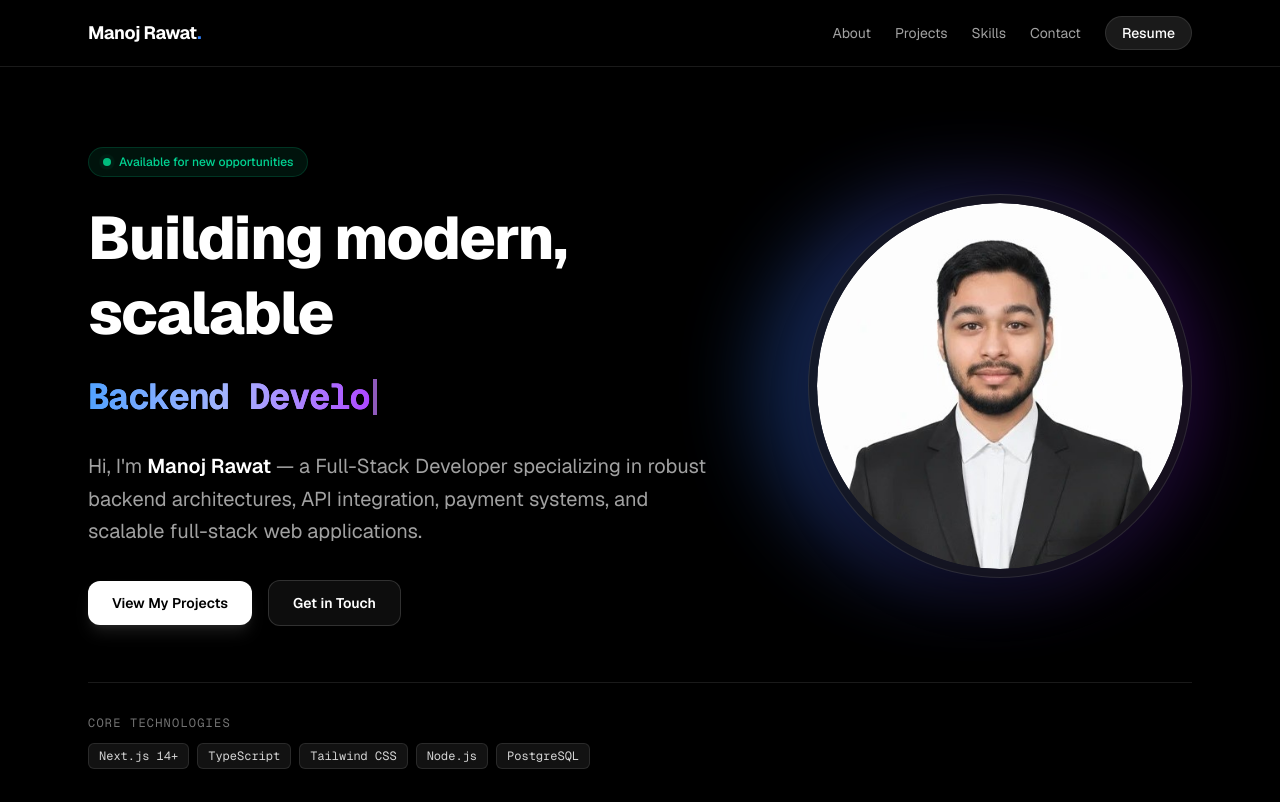
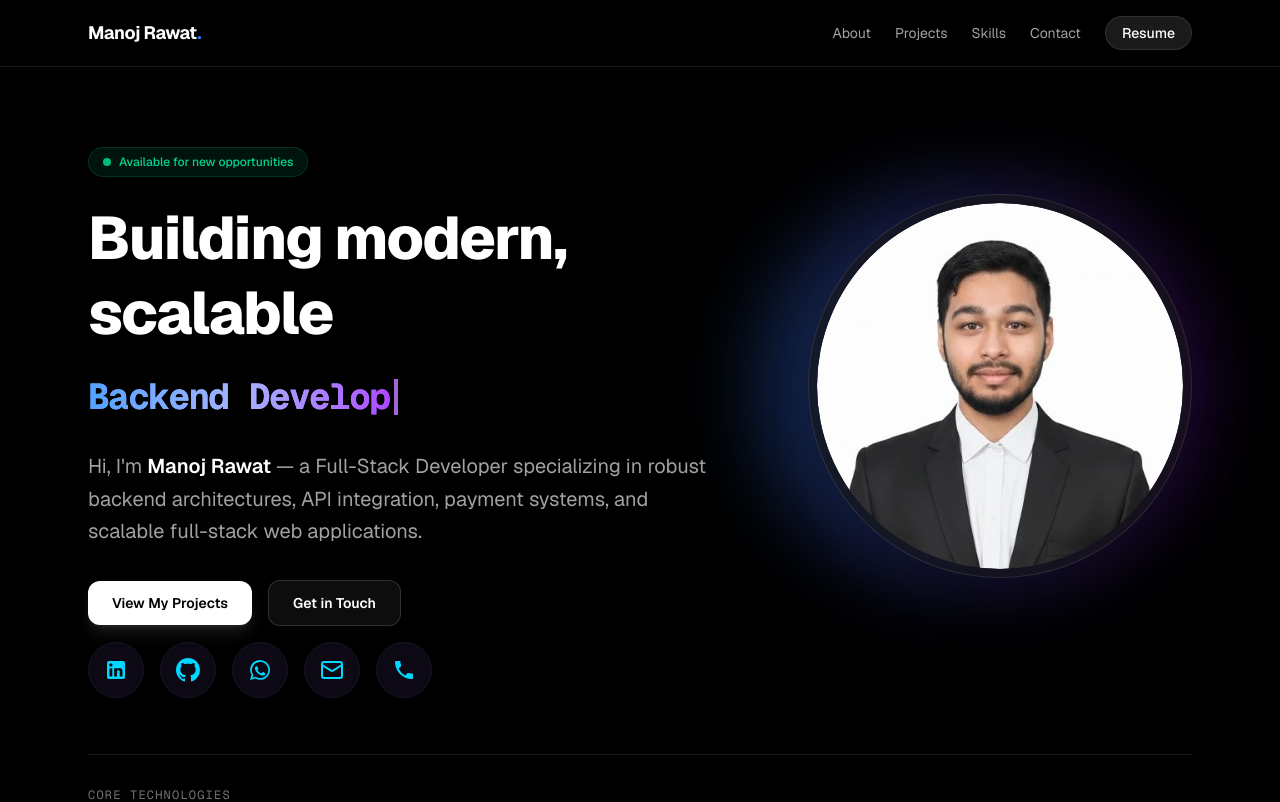
Before and after one commit to manojrawat87634/Portfolio, a Next.js app: page / in a window 1280 px wide. Shown: the top 802 px of the page. Built offline with nearby package versions, Linux system fonts and the light colour scheme.

Commit message:
my portfolio

```diff
--- a/app/component/hero/Hero.tsx
+++ b/app/component/hero/Hero.tsx
@@ -3,10 +3,11 @@
 import Link from "next/link";
 import Image from "next/image";
 import TypingEffect from "../typingEffect/TypingEffect";
+import SocialLinks from "../socialMedia/SocialMedia";
 
 export default function Hero() {
   return (
-    <section className="relative pt-10 pb-10 md:pt-20 md:pb-20">
+    <section className="relative pb-10 pt-10 md:pb-20 md:pt-20">
       <div className="grid grid-cols-1 items-center gap-12 lg:grid-cols-12">
         {/* Left Column: Text & Content */}
         <div className="flex flex-col items-start lg:col-span-7">
@@ -20,7 +21,7 @@ export default function Hero() {
           </div>
 
           {/* 2. Main Headline */}
-          <h1 className="mt-6 text-3xl font-extrabold tracking-tight text-white sm:text-5xl lg:text-6xl leading-tight">
+          <h1 className="mt-6 text-3xl font-extrabold leading-tight tracking-tight text-white sm:text-5xl lg:text-6xl">
             Building modern, scalable <br />
             <span className="inline-flex items-center bg-gradient-to-r from-blue-400 via-indigo-300 to-purple-500 bg-clip-text text-transparent">
               <TypingEffect />
@@ -28,21 +29,21 @@ export default function Hero() {
           </h1>
 
           {/* 3. Subtitle / Value Proposition */}
-          <p className="mt-6 max-w-2xl text-lg text-neutral-400 sm:text-xl leading-relaxed">
-            Hi, I'm <strong className="text-white font-semibold">Manoj Rawat</strong> — a Full-Stack Developer specializing in robust backend architectures, API integration, payment systems, and scalable full-stack web applications.
+          <p className="mt-6 max-w-2xl text-lg leading-relaxed text-neutral-400 sm:text-xl">
+            Hi, I'm <strong className="font-semibold text-white">Manoj Rawat</strong> — a Full-Stack Developer specializing in robust backend architectures, API integration, payment systems, and scalable full-stack web applications.
           </p>
 
           {/* 4. Call-To-Action (CTA) Buttons */}
           <div className="mt-8 flex flex-wrap items-center gap-4">
             <Link
               href="#projects"
-              className="rounded-xl bg-white px-6 py-3 text-sm font-semibold text-black transition-all hover:bg-neutral-200 active:scale-95 shadow-lg shadow-white/10"
+              className="rounded-xl bg-white px-6 py-3 text-sm font-semibold text-black shadow-lg shadow-white/10 transition-all hover:bg-neutral-200 active:scale-95"
             >
               View My Projects
             </Link>
             <Link
               href="#contact"
-              className="rounded-xl border border-white/15 bg-white/5 px-6 py-3 text-sm font-semibold text-white transition-all hover:bg-white/10 hover:border-white/25 active:scale-95"
+              className="rounded-xl border border-white/15 bg-white/5 px-6 py-3 text-sm font-semibold text-white transition-all hover:border-white/25 hover:bg-white/10 active:scale-95"
             >
               Get in Touch
             </Link>
@@ -55,26 +56,29 @@ export default function Hero() {
           <div className="absolute -inset-1 rounded-full bg-gradient-to-r from-blue-500 via-indigo-500 to-purple-600 opacity-30 blur-2xl transition duration-1000 group-hover:opacity-100"></div>
 
           {/* Image Container Card */}
-          <div className="relative aspect-square w-full max-w-sm overflow-hidden rounded-full border border-white/10 bg-neutral-900/60 p-2 backdrop-blur-xl shadow-2xl">
+          <div className="relative aspect-square w-full max-w-sm overflow-hidden rounded-full border border-white/10 bg-neutral-900/60 p-2 shadow-2xl backdrop-blur-xl">
             <div className="relative h-full w-full overflow-hidden rounded-full">
               <Image
-                src="/profile1.jpg" // Replace with your image path or URL
+                src="/profile1.jpg"
                 alt="Manoj Rawat"
                 fill
                 priority
-                className="object-cover transition-transform duration-500 rounded-full hover:scale-105"
+                className="rounded-full object-cover transition-transform duration-500 hover:scale-105"
               />
             </div>
           </div>
         </div>
       </div>
 
+      {/* Social Media */}
+      <SocialLinks />
+
       {/* 5. Quick Tech Stack Pills */}
-      <div className="mt-14 pt-8 border-t border-white/10 w-full flex flex-col gap-3">
-        <span className="text-xs uppercase tracking-widest text-neutral-500 font-mono">
+      <div className="mt-14 flex w-full flex-col gap-3 border-t border-white/10 pt-8">
+        <span className="font-mono text-xs uppercase tracking-widest text-neutral-500">
           Core Technologies
         </span>
-        <div className="flex flex-wrap gap-2 text-xs font-mono text-neutral-300">
+        <div className="flex flex-wrap gap-2 font-mono text-xs text-neutral-300">
           <span className="rounded-md border border-white/10 bg-neutral-900/80 px-2.5 py-1">
             Next.js 14+
           </span>
--- /dev/null
+++ b/app/component/socialMedia/SocialMedia.tsx
@@ -0,0 +1,77 @@
+"use client";
+
+import React from "react";
+
+interface SocialLink {
+  name: string;
+  url: string;
+  icon: React.ReactNode;
+}
+
+const socialLinks: SocialLink[] = [
+  {
+    name: "LinkedIn",
+    url: "https://linkedin.com/in/your-username",
+    icon: (
+      <svg className="h-6 w-6 fill-[#00d8ff]" viewBox="0 0 24 24">
+        <path d="M19 3a2 2 0 0 1 2 2v14a2 2 0 0 1-2 2H5a2 2 0 0 1-2-2V5a2 2 0 0 1 2-2h14m-.5 15.5v-5.3a3.26 3.26 0 0 0-3.26-3.26c-.85 0-1.84.52-2.28 1.3v-1.11h-2.79v8.37h2.79v-4.93c0-.77.62-1.4 1.39-1.4a1.4 1.4 0 0 1 1.4 1.4v4.93h2.75M6.88 8.56a1.68 1.68 0 0 0 1.68-1.68c0-.93-.75-1.69-1.68-1.69a1.69 1.69 0 0 0-1.69 1.69c0 .93.76 1.68 1.69 1.68m1.39 9.94v-8.37H5.5v8.37h2.77z" />
+      </svg>
+    ),
+  },
+  {
+    name: "GitHub",
+    url: "https://github.com/your-username",
+    icon: (
+      <svg className="h-6 w-6 fill-[#00d8ff]" viewBox="0 0 24 24">
+        <path d="M12 0C5.37 0 0 5.37 0 12c0 5.31 3.435 9.795 8.205 11.385.6.105.825-.255.825-.57 0-.285-.015-1.23-.015-2.235-3.015.555-3.795-.735-4.035-1.41-.135-.345-.72-1.41-1.23-1.695-.42-.225-1.02-.78-.015-.795.945-.015 1.62.87 1.845 1.23 1.08 1.815 2.805 1.305 3.495.99.105-.78.42-1.305.765-1.605-2.67-.3-5.46-1.335-5.46-5.925 0-1.305.465-2.385 1.23-3.225-.12-.3-.54-1.53.12-3.18 0 0 1.005-.315 3.3 1.23.96-.27 1.98-.405 3-.405s2.04.135 3 .405c2.295-1.56 3.3-1.23 3.3-1.23.66 1.65.24 2.88.12 3.18.765.84 1.23 1.905 1.23 3.225 0 4.605-2.805 5.625-5.475 5.925.435.375.81 1.095.81 2.22 0 1.605-.015 2.895-.015 3.3 0 .315.225.69.825.57A12.02 12.02 0 0024 12c0-6.63-5.37-12-12-12z" />
+      </svg>
+    ),
+  },
+  {
+    name: "WhatsApp",
+    url: "https://wa.me/919876543210", // Replace with your WhatsApp phone number
+    icon: (
+      <svg className="h-6 w-6 fill-[#00d8ff]" viewBox="0 0 24 24">
+        <path d="M12.04 2c-5.46 0-9.91 4.45-9.91 9.91 0 1.75.46 3.45 1.32 4.95L2.05 22l5.25-1.38c1.45.79 3.08 1.21 4.74 1.21 5.46 0 9.91-4.45 9.91-9.91 0-2.65-1.03-5.14-2.9-7.01A9.816 9.816 0 0 0 12.04 2m.01 1.67c4.54 0 8.24 3.7 8.24 8.24 0 2.2-.86 4.27-2.42 5.82a8.188 8.188 0 0 1-5.82 2.42c-1.46 0-2.9-.38-4.17-1.11l-.3-.18-3.1 1 .82-3.02-.2-.31a8.17 8.17 0 0 1-1.25-4.32c0-4.54 3.7-8.24 8.24-8.24m4.53 10.89c-.25-.13-1.47-.72-1.7-.81-.23-.08-.39-.13-.56.13-.17.25-.65.81-.8 1-.15.17-.29.19-.54.06-.25-.13-1.06-.39-2.02-1.25-.75-.67-1.26-1.5-1.41-1.75-.15-.25-.02-.38.11-.51.11-.11.25-.29.38-.44.13-.15.17-.25.25-.42.08-.17.04-.31-.02-.44-.06-.13-.56-1.35-.77-1.85-.2-.48-.41-.42-.56-.43h-.48c-.17 0-.44.06-.67.31-.23.25-.88.86-.88 2.1 0 1.24.9 2.44 1.03 2.61.13.17 1.77 2.7 4.29 3.79.6.26 1.07.41 1.44.53.6.19 1.15.16 1.58.1.48-.07 1.47-.6 1.68-1.18.21-.58.21-1.08.15-1.18-.07-.1-.23-.17-.48-.29z" />
+      </svg>
+    ),
+  },
+  {
+    name: "Email",
+    url: "mailto:your.email@example.com", // Replace with your email address
+    icon: (
+      <svg className="h-6 w-6 stroke-[#00d8ff] fill-none" viewBox="0 0 24 24" strokeWidth="2" strokeLinecap="round" strokeLinejoin="round">
+        <rect width="20" height="16" x="2" y="4" rx="2" />
+        <path d="m22 7-8.97 5.7a1.94 1.94 0 0 1-2.06 0L2 7" />
+      </svg>
+    ),
+  },
+  {
+    name: "Call Now",
+    url: "tel:+919876543210", // Replace with your phone number
+    icon: (
+      <svg className="h-6 w-6 fill-[#00d8ff]" viewBox="0 0 24 24">
+        <path d="M6.62 10.79a15.053 15.053 0 0 0 6.59 6.59l2.2-2.2c.27-.27.67-.36 1.02-.24 1.12.37 2.33.57 3.57.57.55 0 1 .45 1 1V20c0 .55-.45 1-1 1-9.39 0-17-7.61-17-17 0-.55.45-1 1-1h3.5c.55 0 1 .45 1 1 0 1.25.2 2.45.57 3.57.11.35.03.74-.25 1.02l-2.2 2.2z" />
+      </svg>
+    ),
+  },
+];
+
+export default function SocialLinks() {
+  return (
+    <div className="flex flex-wrap items-center gap-4 mt-4">
+      {socialLinks.map((item) => (
+        <a
+          key={item.name}
+          href={item.url}
+          target="_blank"
+          rel="noopener noreferrer"
+          aria-label={item.name}
+          className="group flex h-14 w-14 items-center justify-center rounded-full bg-[#0d0914] border border-[#1a1329] shadow-lg transition-all duration-300 hover:scale-110 hover:border-[#00d8ff]/40 hover:shadow-[0_0_20px_rgba(0,216,255,0.25)] active:scale-95"
+        >
+          {item.icon}
+        </a>
+      ))}
+    </div>
+  );
+}
```
